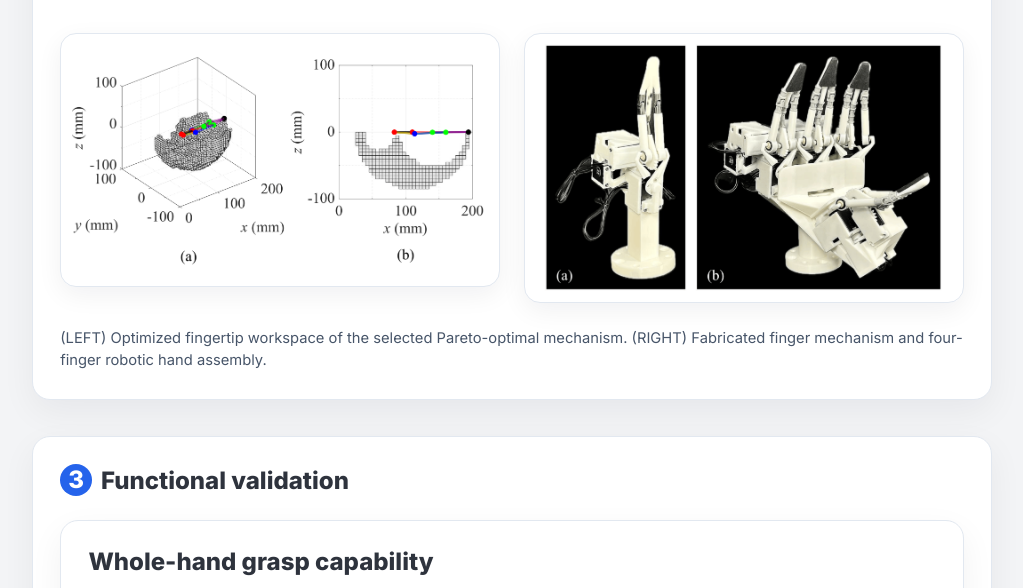
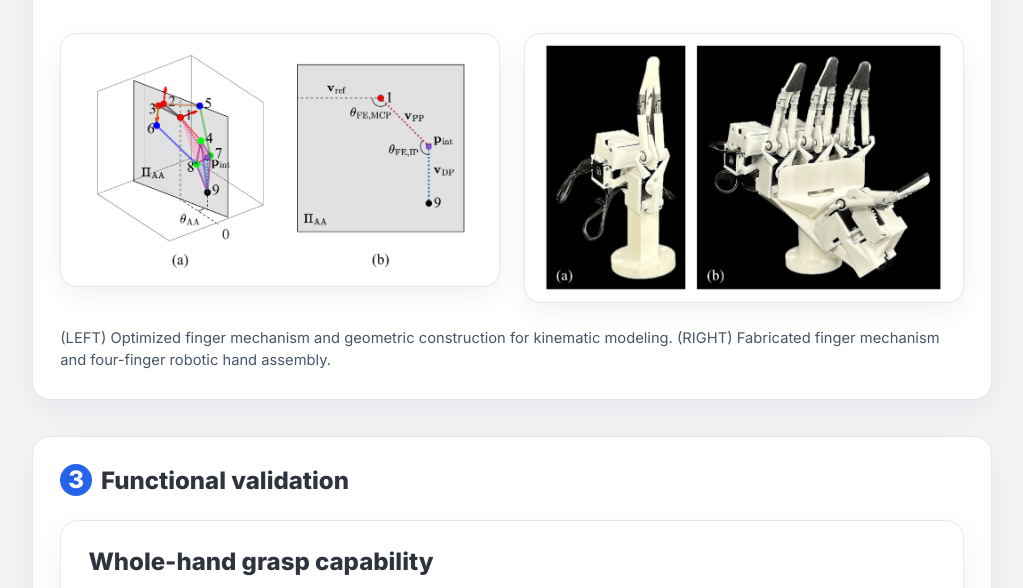
Before and after one commit to jae-hun-kim/minimal-finger, a plain HTML site: page index.html in a window 1280 px wide. Shown: the part 3097-3685 px from the top of the page, without its empty margins (128-1151 px from the left). Drawn offline with nearby package versions, Linux system fonts and the light colour scheme; some icons are missing.

Commit message:
Update index.html

```diff
--- a/index.html
+++ b/index.html
@@ -214,8 +214,8 @@
     FigureA.png
     FigureB.png
     Figure2.png
-    Figure7.png
     Figure8.png
+    Figure9.png
     Figure11.png
     Figure12.png
     Figure13.png
@@ -440,7 +440,7 @@
           <div class="columns" style="margin-top: 1.5rem;">
             <div class="column">
               <div class="figure-frame">
-                <img src="static/images/Figure7.png" alt="Optimized fingertip workspace">
+                <img src="static/images/Figure9.png" alt="Optimized finger mechanism">
               </div>
             </div>
 
@@ -452,7 +452,7 @@
           </div>
 
           <p class="figure-caption">
-            (LEFT) Optimized fingertip workspace of the selected Pareto-optimal mechanism.
+            (LEFT) Optimized finger mechanism and geometric construction for kinematic modeling.
             (RIGHT) Fabricated finger mechanism and four-finger robotic hand assembly.
           </p>
 
```
